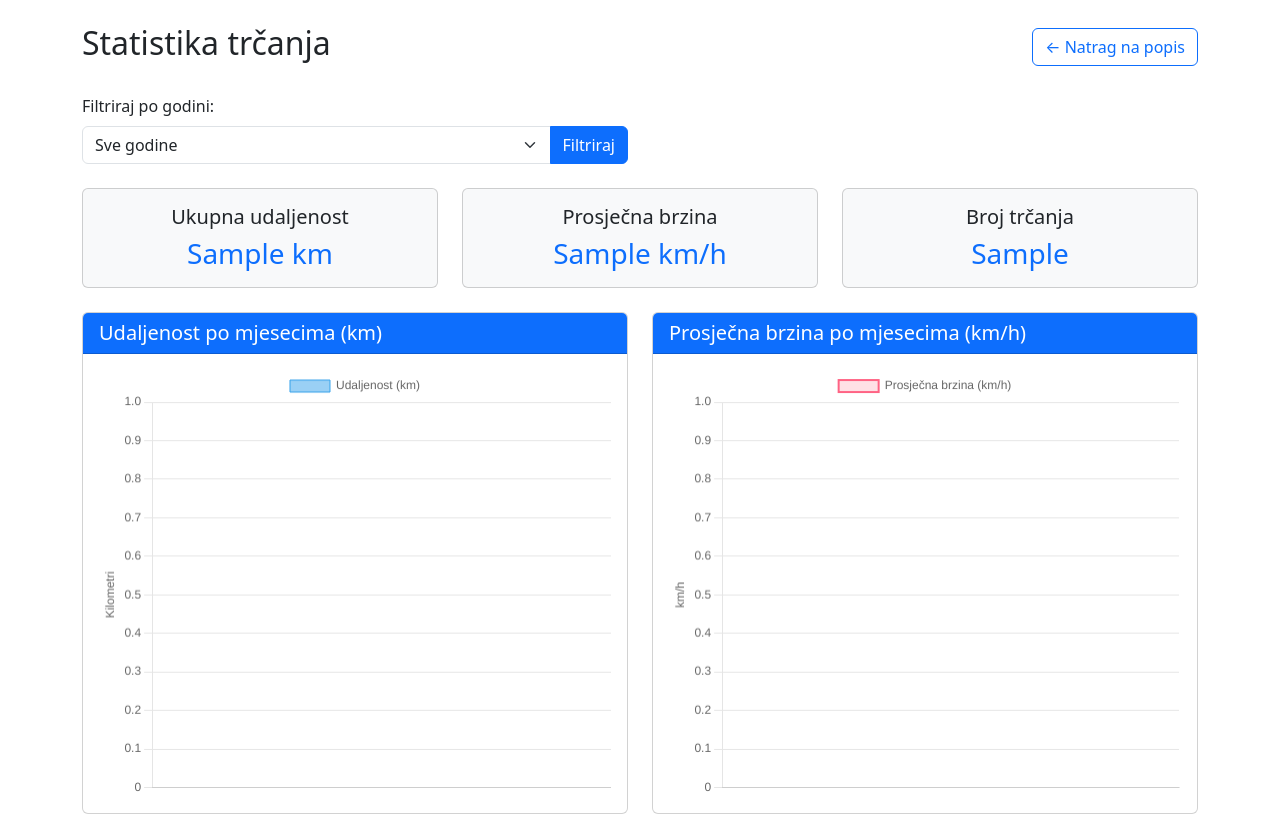
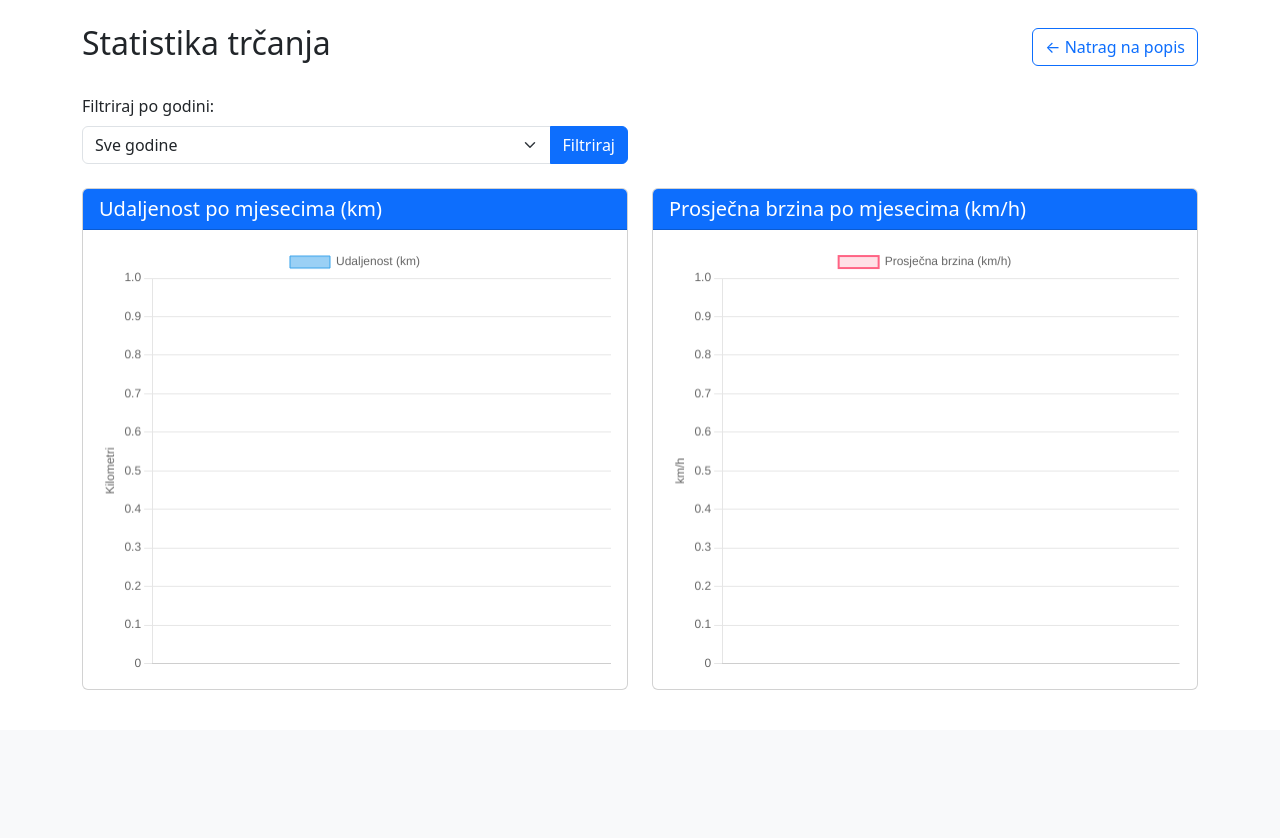
Before and after one commit to petra-tuskan/JogLog, a Flask app: template templates/statistics.html in a window 1280 px wide. Shown: the part 70-908 px from the top of the page. After the commit the page ends 760 px from the top, so only its background shows below. Run offline with Flask 3, Linux system fonts and the light colour scheme; the template is opened without the code that fills it: most values are stand-ins (such as "Sample title", 1, 10 or a date in 2020).

Commit message:
Update statistics.html

```diff
--- a/templates/statistics.html
+++ b/templates/statistics.html
@@ -25,32 +25,6 @@
     </div>
 </div>
 
-<div class="row mb-4">
-    <div class="col-md-4">
-        <div class="card text-center bg-light">
-            <div class="card-body">
-                <h5 class="card-title">Ukupna udaljenost</h5>
-                <h3 class="card-text text-primary">{{ statistike.ukupna_udaljenost }} km</h3>
-            </div>
-        </div>
-    </div>
-    <div class="col-md-4">
-        <div class="card text-center bg-light">
-            <div class="card-body">
-                <h5 class="card-title">Prosječna brzina</h5>
-                <h3 class="card-text text-primary">{{ statistike.prosjecna_brzina }} km/h</h3>
-            </div>
-        </div>
-    </div>
-    <div class="col-md-4">
-        <div class="card text-center bg-light">
-            <div class="card-body">
-                <h5 class="card-title">Broj trčanja</h5>
-                <h3 class="card-text text-primary">{{ statistike.broj_trcanja }}</h3>
-            </div>
-        </div>
-    </div>
-</div>
 
 <div class="row">
     <div class="col-md-6 mb-4">
```
